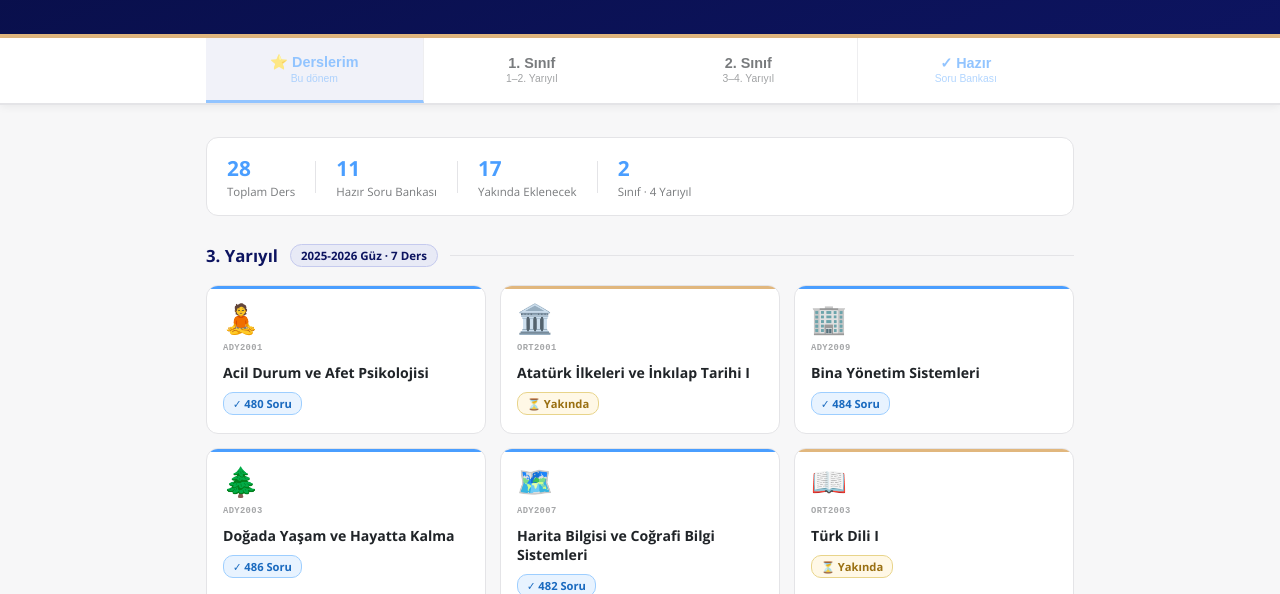
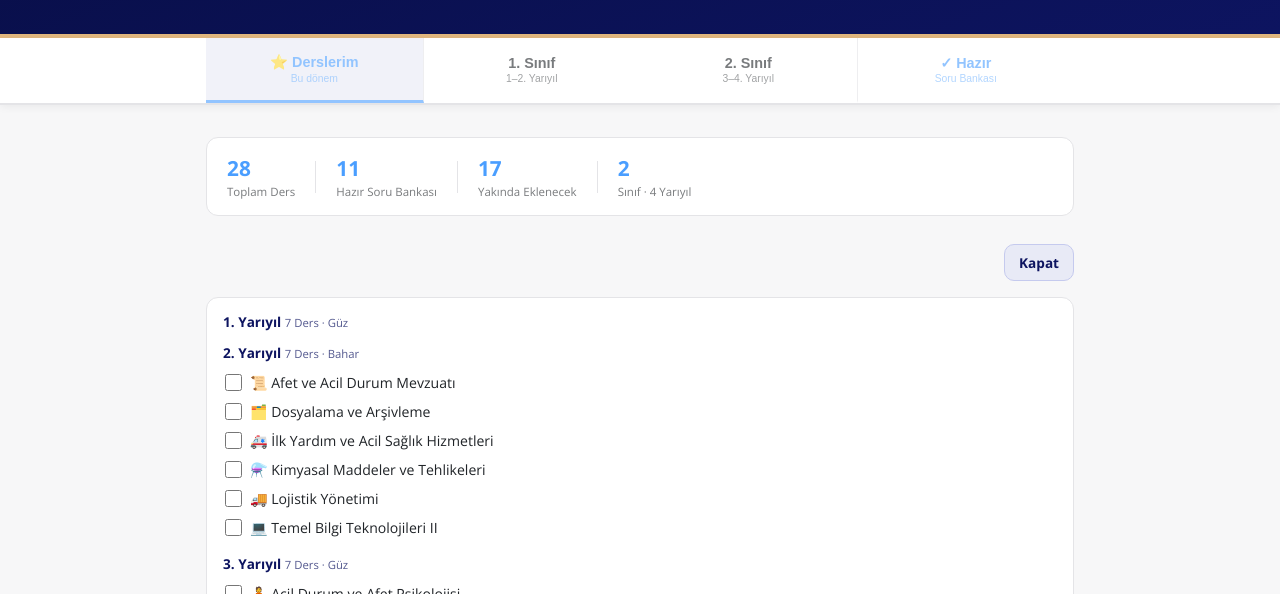
Before and after one commit to wo1fi3ms/ataaof-aday, a plain HTML site: page index.html in a window 1280 px wide. Shown: the part 206-800 px from the top of the page. Drawn offline with nearby package versions, Linux system fonts and the light colour scheme.

Commit message:
feat: Derslerim sekmesi YBS stili ders seçimi ve ilerleme göstergesi eklendi
- Statik kart listesi kaldırıldı; mine-grid ile dinamik ders seçimine geçildi
- myPickBuild: tüm sınıf panellerinden seçilebilir ders listesi oluşturur
- myRender: seçili dersleri mine-grid'e klonlar, boş durum mesajı gösterir
- myDecorate: her kart için localStorage'dan ilerleme okur (auzef-progress-<ders>)
  Çözülen/doğru/yanlış sayısı + başarı puanı rozeti (hi/mid/lo renk kodlu)
- İlk açılışta ders seçilmemişse picker otomatik açılır
- CSS: .my-bar, .my-btn, .my-pick, .card-score, .card-prog stilleri eklendi

Co-Authored-By: Claude Sonnet 4.6 <noreply@anthropic.com>

```diff
--- a/index.html
+++ b/index.html
@@ -128,6 +128,34 @@ body.dark-mode .badge-soon{background:#2a2010;color:#e8c840;border-color:#5a4a10
 @media(max-width:400px){
   .course-grid{grid-template-columns:1fr;}
 }
+
+/* ── Derslerim ── */
+.my-bar{display:flex;align-items:center;justify-content:space-between;gap:10px;flex-wrap:wrap;margin-bottom:16px;}
+.my-hint{font-size:.85em;opacity:.7;}
+.my-btn{background:var(--green);color:#fff;border:0;border-radius:10px;padding:8px 14px;font-weight:700;font-size:.85em;cursor:pointer;font-family:inherit;transition:opacity .15s;}
+.my-btn.alt{background:var(--green-lt);color:var(--green);border:1px solid #c5caee;}
+.my-btn.alt:hover{opacity:.8;}
+.card-score{position:absolute;top:12px;right:12px;text-align:center;line-height:1.1;padding:5px 9px;border-radius:10px;border:1px solid currentColor;font-size:.78em;font-weight:700;background:var(--card-bg);}
+.card-score b{display:block;font-size:1.55em;font-weight:800;}
+.card-score small{display:block;font-size:.8em;font-weight:600;opacity:.85;}
+.card-score.hi{color:#1b7a43;}
+.card-score.mid{color:#b7791f;}
+.card-score.lo{color:#c0392b;}
+body.dark-mode .card-score.hi{color:#4caf78;}
+body.dark-mode .card-score.mid{color:#e8b830;}
+body.dark-mode .card-score.lo{color:#e85d4a;}
+.card-prog{font-size:.74em;line-height:1.5;margin-top:2px;opacity:.9;}
+.card-prog b{font-weight:700;}
+.card-prog .ok{color:#1b7a43;}
+.card-prog .bad{color:#c0392b;}
+body.dark-mode .card-prog .ok{color:#4caf78;}
+body.dark-mode .card-prog .bad{color:#e85d4a;}
+.my-empty{text-align:center;padding:36px 12px;opacity:.7;font-size:.92em;line-height:1.7;}
+.my-pick{background:var(--card-bg);border:1px solid var(--border);border-radius:12px;padding:14px 16px;margin-bottom:20px;}
+.my-pick h4{margin:12px 0 6px;font-size:.85em;color:var(--green);font-weight:700;}
+.my-pick h4:first-child{margin-top:0;}
+.my-pick label{display:flex;align-items:center;gap:8px;padding:5px 2px;font-size:.88em;cursor:pointer;}
+.my-pick input[type=checkbox]{width:17px;height:17px;accent-color:var(--accent);flex:none;cursor:pointer;}
 </style>
 </head>
 <body>
@@ -182,67 +210,12 @@ body.dark-mode .badge-soon{background:#2a2010;color:#e8c840;border-color:#5a4a10
 
   <!-- ════════════════════════════════════════════ DERSLERİM PANEL -->
   <div class="class-panel active" id="class-derslerim">
-
-    <div class="semester">
-      <div class="semester-header">
-        <span class="semester-title">3. Yarıyıl</span>
-        <span class="semester-badge">2025-2026 Güz · 7 Ders</span>
-        <div class="semester-line"></div>
-      </div>
-      <div class="course-grid">
-
-        <a href="2_sinif/guz/Acil_Durum_ve_Afet_Psikolojisi_Soru_Bankasi.html" class="course-card ready">
-          <div class="card-emoji">🧘</div>
-          <div class="card-code">ADY2001</div>
-          <div class="card-name">Acil Durum ve Afet Psikolojisi</div>
-          <span class="card-badge badge-ready">✓ 480 Soru</span>
-        </a>
-
-        <a href="2_sinif/guz/ORT2001_Soru_Bankasi.html" class="course-card soon">
-          <div class="card-emoji">🏛️</div>
-          <div class="card-code">ORT2001</div>
-          <div class="card-name">Atatürk İlkeleri ve İnkılap Tarihi I</div>
-          <span class="card-badge badge-soon">⏳ Yakında</span>
-        </a>
-
-        <a href="2_sinif/guz/Bina_Yonetim_Sistemleri_Soru_Bankasi.html" class="course-card ready">
-          <div class="card-emoji">🏢</div>
-          <div class="card-code">ADY2009</div>
-          <div class="card-name">Bina Yönetim Sistemleri</div>
-          <span class="card-badge badge-ready">✓ 484 Soru</span>
-        </a>
-
-        <a href="2_sinif/guz/Dogada_Yasam_ve_Hayatta_Kalma_Soru_Bankasi.html" class="course-card ready">
-          <div class="card-emoji">🌲</div>
-          <div class="card-code">ADY2003</div>
-          <div class="card-name">Doğada Yaşam ve Hayatta Kalma</div>
-          <span class="card-badge badge-ready">✓ 486 Soru</span>
-        </a>
-
-        <a href="2_sinif/guz/Harita_Bilgisi_ve_Cografi_Bilgi_Sistemleri_Soru_Bankasi.html" class="course-card ready">
-          <div class="card-emoji">🗺️</div>
-          <div class="card-code">ADY2007</div>
-          <div class="card-name">Harita Bilgisi ve Coğrafi Bilgi Sistemleri</div>
-          <span class="card-badge badge-ready">✓ 482 Soru</span>
-        </a>
-
-        <a href="2_sinif/guz/ORT2003_Soru_Bankasi.html" class="course-card soon">
-          <div class="card-emoji">📖</div>
-          <div class="card-code">ORT2003</div>
-          <div class="card-name">Türk Dili I</div>
-          <span class="card-badge badge-soon">⏳ Yakında</span>
-        </a>
-
-        <a href="2_sinif/guz/Yonetim_ve_Organizasyon_Soru_Bankasi.html" class="course-card ready">
-          <div class="card-emoji">🏗️</div>
-          <div class="card-code">ADY2005</div>
-          <div class="card-name">Yönetim ve Organizasyon</div>
-          <span class="card-badge badge-ready">✓ 498 Soru</span>
-        </a>
-
-      </div>
-    </div><!-- /3. Yarıyıl Derslerim -->
-
+    <div class="my-bar">
+      <span class="my-hint" id="my-hint"></span>
+      <button class="my-btn alt" id="my-edit">Ders seç</button>
+    </div>
+    <div class="my-pick" id="my-pick" hidden></div>
+    <div class="course-grid" id="mine-grid"></div>
   </div><!-- /class-derslerim -->
 
   <!-- ═══════════════════════════════════════════════ HAZIR PANEL -->
@@ -513,6 +486,12 @@ function showDerslerim(btn) {
   document.getElementById('class-derslerim').classList.add('active');
   btn.classList.add('active');
   sessionStorage.setItem('activeClass', 'derslerim');
+  myRender();
+  // Auto-open picker on first visit
+  if (!myGet().length) {
+    var box = document.getElementById('my-pick');
+    if (box && box.hidden) { myPickBuild(); box.hidden = false; myRender(); }
+  }
 }
 
 function showClass(n, btn) {
@@ -539,6 +518,110 @@ function showReady(btn) {
   btn.classList.add('active');
   sessionStorage.setItem('activeClass', 'ready');
 }
+
+/* ── Derslerim ── */
+var MY_KEY = 'ataaof-aday-my-courses';
+function myGet(){ try{ return JSON.parse(localStorage.getItem(MY_KEY)||'[]'); }catch(e){ return []; } }
+function mySetLocal(a){ try{ localStorage.setItem(MY_KEY,JSON.stringify(a)); }catch(e){} }
+
+function myDecorate(){
+  document.querySelectorAll('#mine-grid .course-card').forEach(function(c){
+    var nm = c.querySelector('.card-name');
+    if (!nm) return;
+    var course = nm.textContent.trim();
+    var prog = {};
+    try{ prog = JSON.parse(localStorage.getItem('auzef-progress-'+course)||'{}'); }catch(e){}
+    var keys = Object.keys(prog);
+    var ok  = keys.filter(function(k){ return prog[k]==='correct'; }).length;
+    var bad = keys.filter(function(k){ return prog[k]==='wrong'; }).length;
+    var solved = ok + bad;
+    var oldP = c.querySelector('.card-prog'); if (oldP) oldP.remove();
+    var oldS = c.querySelector('.card-score'); if (oldS) oldS.remove();
+    var d = document.createElement('div');
+    d.className = 'card-prog';
+    if (solved) {
+      d.innerHTML = '<b>'+solved+'</b> soru çözüldü &middot; <span class="ok"><b>'+ok+'</b> doğru</span> &middot; <span class="bad"><b>'+bad+'</b> yanlış</span>';
+    } else {
+      d.textContent = 'Henüz soru çözülmedi';
+    }
+    c.appendChild(d);
+    if (solved) {
+      var score = Math.max(0, (ok - bad*0.25) / Math.max(solved,20) * 100);
+      var sc = document.createElement('div');
+      sc.className = 'card-score ' + (score >= 70 ? 'hi' : score >= 40 ? 'mid' : 'lo');
+      sc.title = 'Başarı puanı: ('+ok+' doğru − '+bad+' yanlış × 0,25) ÷ '+Math.max(solved,20)+' × 100';
+      sc.innerHTML = '<b>'+Math.round(score)+'</b><small>puan</small>';
+      c.appendChild(sc);
+    }
+  });
+}
+
+function myPickBuild(){
+  var box = document.getElementById('my-pick');
+  var sel = new Set(myGet());
+  var h = '';
+  document.querySelectorAll('.class-panel:not(#class-ready):not(#class-derslerim) .semester').forEach(function(sm){
+    var titleEl = sm.querySelector('.semester-title');
+    var badgeEl = sm.querySelector('.semester-badge');
+    var title = titleEl ? titleEl.textContent : '';
+    var badge = badgeEl ? ' <small style="font-weight:400;opacity:.7">'+badgeEl.textContent+'</small>' : '';
+    if (title) h += '<h4>'+title+badge+'</h4>';
+    sm.querySelectorAll('.course-card.ready').forEach(function(c){
+      var href = c.getAttribute('href');
+      var nmEl = c.querySelector('.card-name');
+      var emEl = c.querySelector('.card-emoji');
+      var nm = nmEl ? nmEl.textContent : '';
+      var em = emEl ? emEl.textContent : '';
+      h += '<label><input type="checkbox" data-h="'+href.replace(/"/g,'&quot;')+'"'+(sel.has(href)?' checked':'')+'/> <span>'+em+' '+nm+'</span></label>';
+    });
+  });
+  if (!h) h = '<p style="font-size:.85em;opacity:.7">Henüz hazır soru bankası bulunmuyor.</p>';
+  box.innerHTML = h;
+  box.querySelectorAll('input[type=checkbox]').forEach(function(i){
+    i.addEventListener('change', function(){
+      var cur = new Set(myGet());
+      if (i.checked) cur.add(i.dataset.h); else cur.delete(i.dataset.h);
+      mySetLocal(Array.from(cur));
+      myRender();
+    });
+  });
+}
+
+function myRender(){
+  var sel = new Set(myGet());
+  var grid = document.getElementById('mine-grid');
+  if (!grid) return;
+  grid.innerHTML = '';
+  document.querySelectorAll('.class-panel:not(#class-ready):not(#class-derslerim) .course-card.ready').forEach(function(c){
+    if (sel.has(c.getAttribute('href'))) grid.appendChild(c.cloneNode(true));
+  });
+  var n = grid.children.length;
+  var hint = document.getElementById('my-hint');
+  if (hint) hint.textContent = n ? n + ' ders seçili' : '';
+  if (!n) {
+    var empty = document.createElement('div');
+    empty.className = 'my-empty';
+    empty.style.gridColumn = '1/-1';
+    empty.innerHTML = 'Henüz ders seçmedin.<br><span style="opacity:.8">"Ders seç" düğmesiyle bu dönem aldığın dersleri işaretle; burada hızlıca ulaşırsın.</span>';
+    grid.appendChild(empty);
+  }
+  if (n) myDecorate();
+  var box = document.getElementById('my-pick');
+  var editBtn = document.getElementById('my-edit');
+  if (editBtn && box) editBtn.textContent = box.hidden ? 'Ders seç' : 'Kapat';
+}
+
+(function(){
+  var editBtn = document.getElementById('my-edit');
+  if (editBtn) {
+    editBtn.addEventListener('click', function(){
+      var box = document.getElementById('my-pick');
+      if (box.hidden) { myPickBuild(); box.hidden = false; }
+      else { box.hidden = true; }
+      myRender();
+    });
+  }
+})();
 
 /* ── Dark Mode Toggle ── */
 (function(){
```
